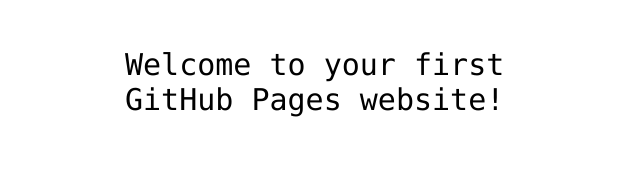
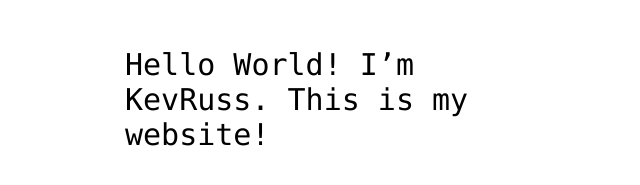
Before and after one commit to KevRuss/KevRuss.github.io, a plain HTML site: page index.html in a window 1280 px wide. Shown: the part 341-526 px from the top of the page, without its empty margins (315-955 px from the left). Drawn offline with Linux system fonts and the light colour scheme.

Commit message:
Update index.html

```diff
--- a/index.html
+++ b/index.html
@@ -12,7 +12,7 @@
 <img src="https://octodex.github.com/images/daftpunktocat-thomas.gif" id="octocat" alt="octocat-gif" />
 
 <!-- Change this code here by copy and pasting your template on line 15 -->
-<p>Welcome to your first GitHub Pages website!</p>
+<p>Hello World! I’m KevRuss. This is my website!</p>
 
 </body>
 </html>
```
